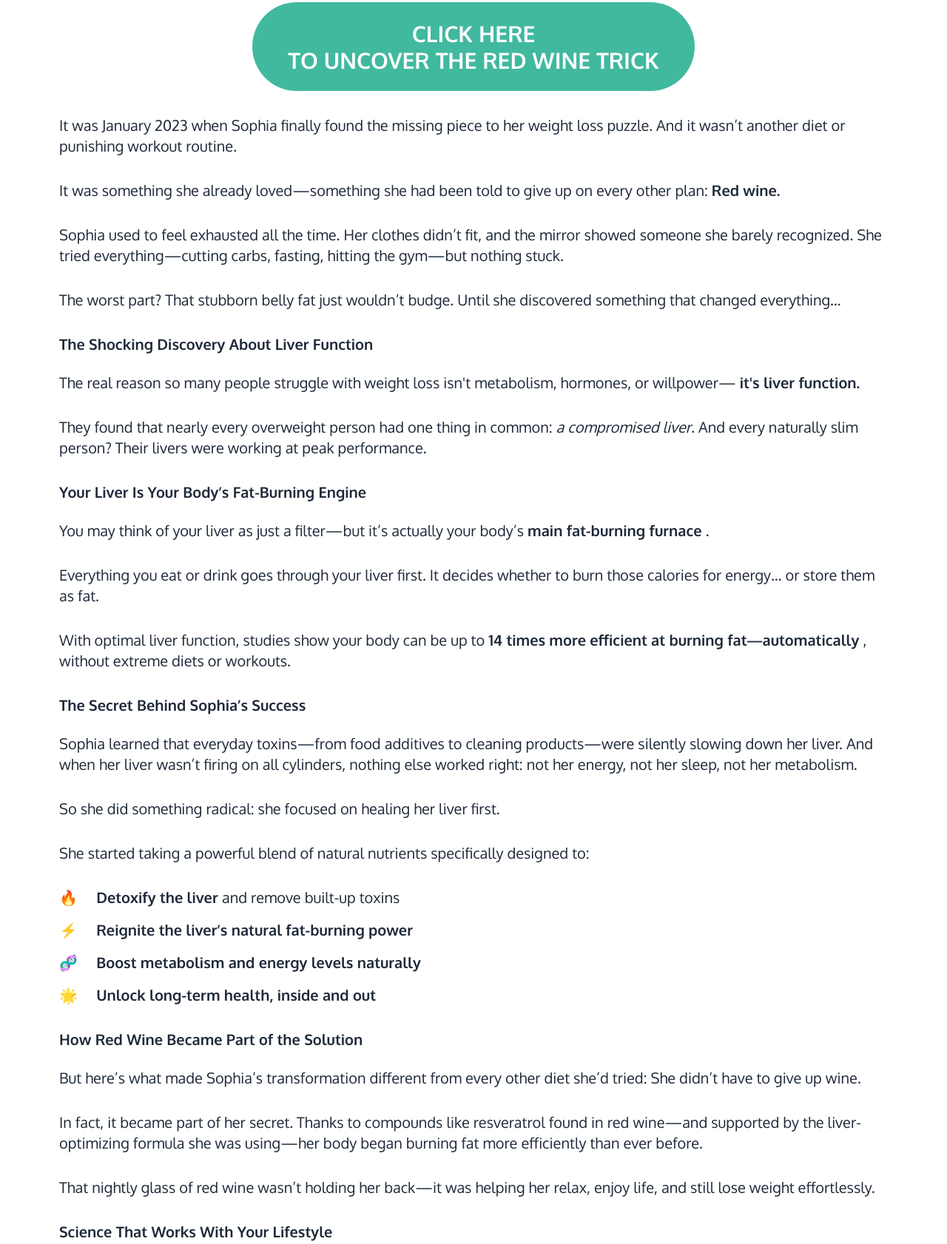
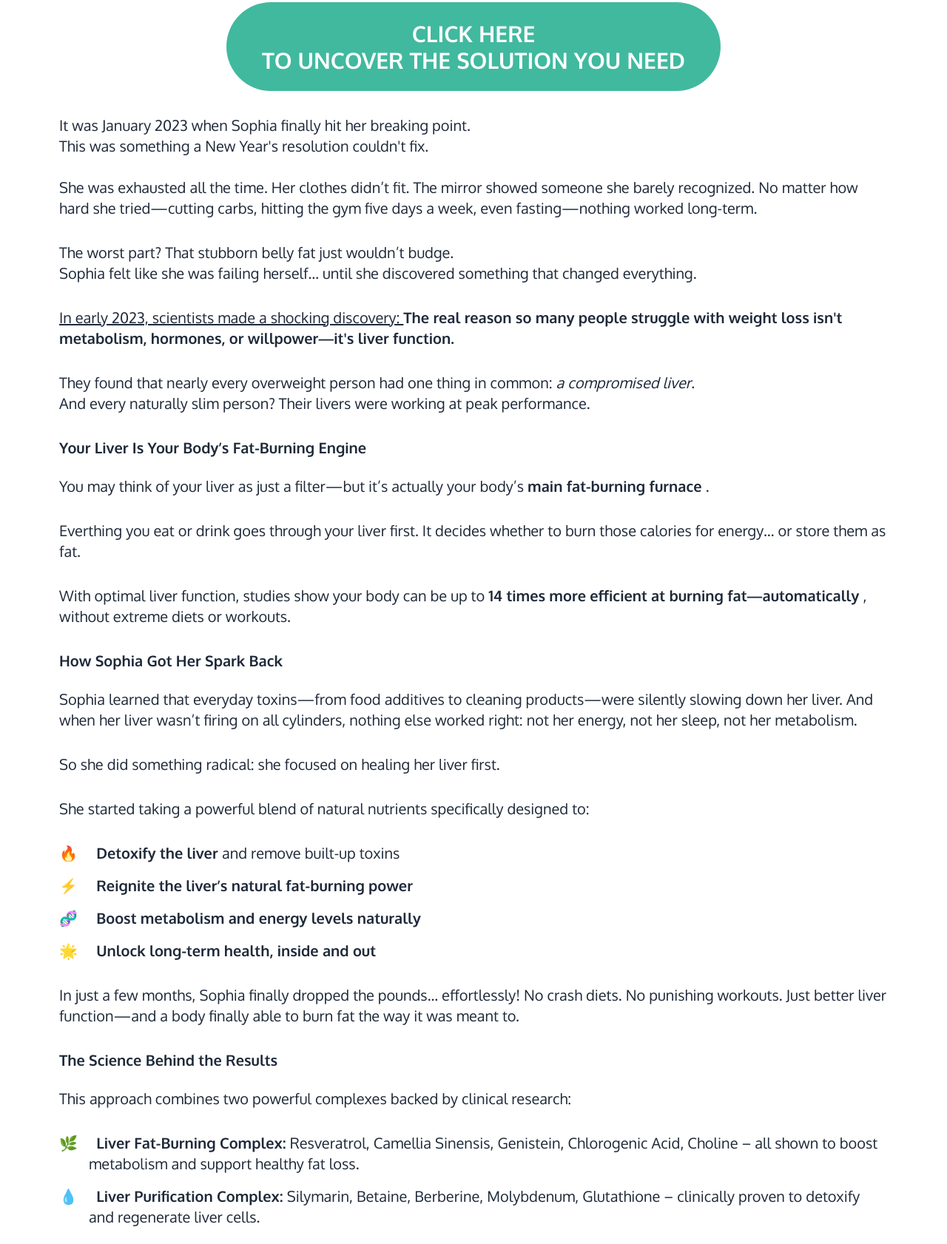
Before and after one commit to erick505alvarez/landing-page, an Astro site: page / in a window 1280 px wide. Shown: the part 585-2267 px from the top of the page at 74% size. Built offline with nearby package versions, Linux system fonts and the light colour scheme; Astro itself is replaced by a stand-in of ours.

Commit message:
Update copy to remove wine trick

```diff
--- a/src/pages/index.astro
+++ b/src/pages/index.astro
@@ -51,9 +51,7 @@ const affiliate_link = 'https://47b053-8lbgn6u7crbifyw9kxh.hop.clickbank.net'; /
 					before supermarkets became industrialized. <strong>
 						Scientists have finally isolated the nutrients
 					</strong> lost to history. They're the missing link you need
-					to get the life you've been longing for. <strong>
-						All while sipping on your favorite drink.
-					</strong>
+					to get the life you've been longing for.
 					<!-- Havard scientists developed the solution to fight
 					<strong>weight gain linked to age</strong>. Few have
 					uncovered the secret to supercharge the body from the ground
@@ -66,7 +64,7 @@ const affiliate_link = 'https://47b053-8lbgn6u7crbifyw9kxh.hop.clickbank.net'; /
 					</strong> zipping past your weight goals.
 				</p>
 				<p class="text-base mb-8">
-					We are not promising a miracle cure. This is <strong>
+					This is not some sort of miracle cure. This is <strong>
 						real science.
 					</strong>
 				</p>
@@ -89,52 +87,45 @@ const affiliate_link = 'https://47b053-8lbgn6u7crbifyw9kxh.hop.clickbank.net'; /
 				href={affiliate_link}
 				class="text-xl sm:text-2xl md:text-3xl font-bold text-white text-center mb-8 bg-secondary px-12 py-6 rounded-[100px]"
 			>
-				CLICK HERE<br />TO UNCOVER THE RED WINE TRICK
+				CLICK HERE<br />TO UNCOVER THE SOLUTION YOU NEED
 			</a>
 			<div class="text-xl">
 				<p class="mb-8">
-					It was January 2023 when Sophia finally found the missing
-					piece to her weight loss puzzle. And it wasn’t another diet
-					or punishing workout routine.
-				</p>
-
-				<p class="mb-8">
-					It was something she already loved—something she had been
-					told to give up on every other plan:
-					<strong>Red wine.</strong>
-				</p>
-
-				<p class="mb-8">
-					Sophia used to feel exhausted all the time. Her clothes
-					didn’t fit, and the mirror showed someone she barely
-					recognized. She tried everything—cutting carbs, fasting,
-					hitting the gym—but nothing stuck.
+					It was January 2023 when Sophia finally hit her breaking
+					point.
+					<br />This was something a New Year's resolution couldn't
+					fix.<br /><br />
+					She was exhausted all the time. Her clothes didn’t fit. The mirror
+					showed someone she barely recognized. No matter how hard she
+					tried—cutting carbs, hitting the gym five days a week, even fasting—nothing
+					worked long-term.
 				</p>
 
 				<p class="mb-8">
 					The worst part? That stubborn belly fat just wouldn’t budge.
-					Until she discovered something that changed everything…
+					<br />
+					Sophia felt like she was failing herself… until she discovered
+					something that changed everything.
 				</p>
 
-				<h2 class="text-xl font-bold mb-6">
-					The Shocking Discovery About Liver Function
-				</h2>
-
 				<p class="mb-8">
-					<!-- <span class="underline">
-						In early 2023, scientists made a groundbreaking
-						discovery:
-					</span> -->
-					The real reason so many people struggle with weight loss isn't
-					metabolism, hormones, or willpower—
-					<strong>it's liver function.</strong>
+					<span class="underline">
+						In early 2023, scientists made a shocking discovery:
+					</span>
+					<strong>
+						The real reason so many people struggle with weight loss
+						isn't metabolism, hormones, or willpower—it's liver
+						function.
+					</strong>
 				</p>
 
 				<p class="mb-8">
 					They found that nearly every overweight person had one thing
 					in common:
-					<em>a compromised liver</em>. And every naturally slim
-					person? Their livers were working at peak performance.
+					<em>a compromised liver</em>.
+					<br />
+					And every naturally slim person? Their livers were working at
+					peak performance.
 				</p>
 
 				<h2 class="text-xl font-bold mb-6">
@@ -149,9 +140,9 @@ const affiliate_link = 'https://47b053-8lbgn6u7crbifyw9kxh.hop.clickbank.net'; /
 				</p>
 
 				<p class="mb-8">
-					Everything you eat or drink goes through your liver first.
-					It decides whether to burn those calories for energy… or
-					store them as fat.
+					Everthing you eat or drink goes through your liver first. It
+					decides whether to burn those calories for energy… or store
+					them as fat.
 				</p>
 
 				<p class="mb-8">
@@ -162,7 +153,7 @@ const affiliate_link = 'https://47b053-8lbgn6u7crbifyw9kxh.hop.clickbank.net'; /
 				</p>
 
 				<h2 class="text-xl font-bold mb-6">
-					The Secret Behind Sophia’s Success
+					How Sophia Got Her Spark Back
 				</h2>
 
 				<p class="mb-8">
@@ -206,31 +197,15 @@ const affiliate_link = 'https://47b053-8lbgn6u7crbifyw9kxh.hop.clickbank.net'; /
 					</li>
 				</ul>
 
-				<h2 class="text-xl font-bold mb-6">
-					How Red Wine Became Part of the Solution
-				</h2>
-
 				<p class="mb-8">
-					But here’s what made Sophia’s transformation different from
-					every other diet she’d tried: She didn’t have to give up
-					wine.
-				</p>
-
-				<p class="mb-8">
-					In fact, it became part of her secret. Thanks to compounds
-					like resveratrol found in red wine—and supported by the
-					liver-optimizing formula she was using—her body began
-					burning fat more efficiently than ever before.
-				</p>
-
-				<p class="mb-8">
-					That nightly glass of red wine wasn’t holding her back—it
-					was helping her relax, enjoy life, and still lose weight
-					effortlessly.
+					In just a few months, Sophia finally dropped the pounds...
+					effortlessly! No crash diets. No punishing workouts. Just
+					better liver function—and a body finally able to burn fat
+					the way it was meant to.
 				</p>
 
 				<h2 class="text-xl font-bold mb-6">
-					Science That Works With Your Lifestyle
+					The Science Behind the Results
 				</h2>
 
 				<p class="mb-8">
@@ -316,15 +291,13 @@ const affiliate_link = 'https://47b053-8lbgn6u7crbifyw9kxh.hop.clickbank.net'; /
 					It’s about living a life where you feel strong,
 					clear-headed, and full of energy. It’s about giving your
 					body the tools it needs to do what it was designed to
-					do—burn fat, heal itself, and thrive… even while enjoying a
-					glass of red wine.
+					do—burn fat, heal itself, and thrive.
 				</p>
 
 				<p class="mb-12 font-bold text-left">
-					Want to know how Sophia managed to enjoy red wine every
-					night—and still drop 40 pounds effortlessly? Watch this
-					important video on the next page to see exactly how she
-					turned things around—and how you can too.
+					Ready to start your own transformation, just like Sophia?
+					Watch this important video on the next page to see exactly
+					how she turned things around—and how you can too.
 				</p>
 			</div>
 		</div>
```
